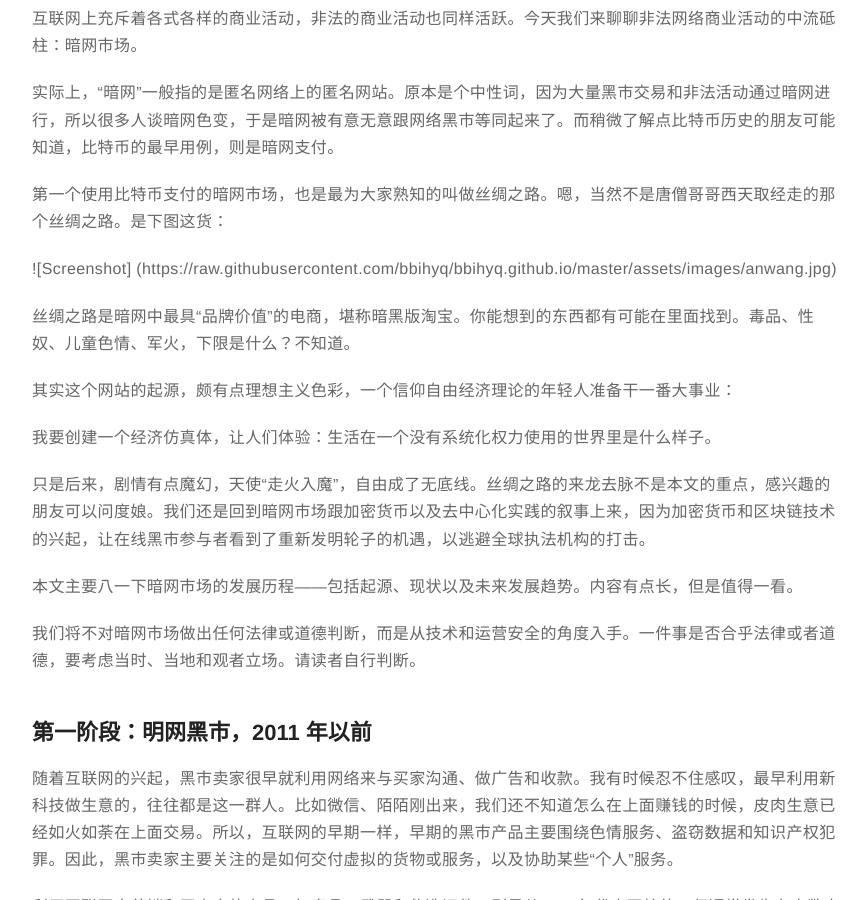
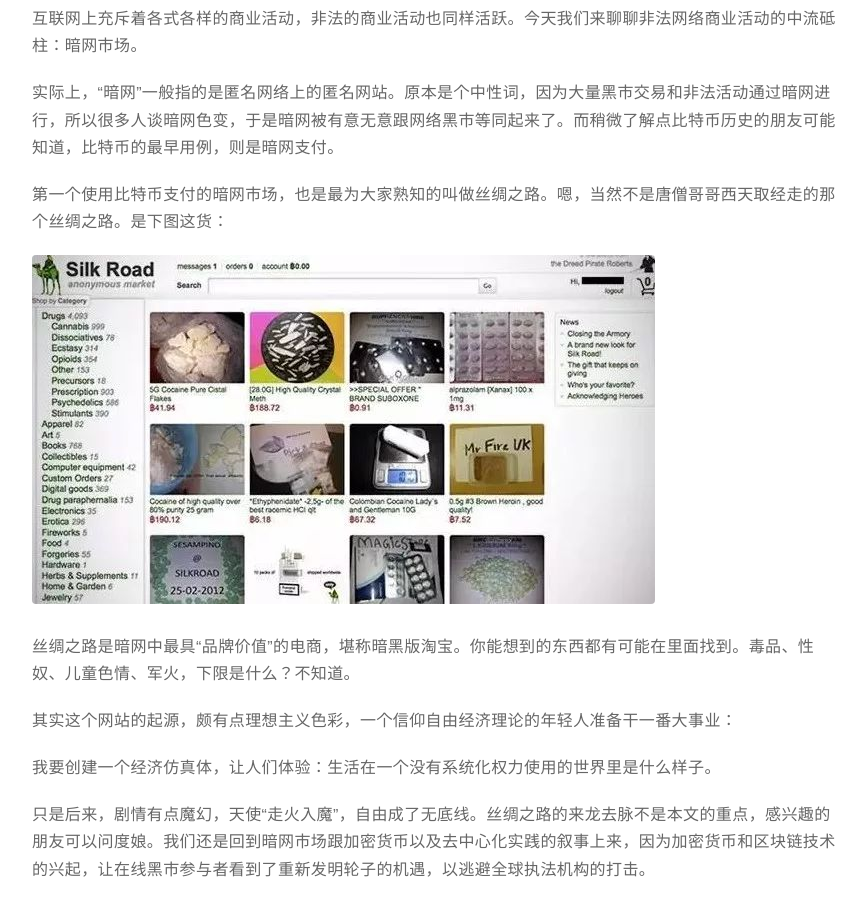
Before and after one commit to bbihyq/bbihyq.github.io, a Jekyll site: the page built from _posts/2019-01-24-anwang.markdown, in a window 1280 px wide and 900 px high, scrolled down 316 px. Shown: the whole window, without its empty margins (203-1070 px from the left). Built offline with Jekyll 4.4.1, drawn with Linux system fonts in a browser that asks for light colours; comment, search, counter and statistics services are not loaded.

Commit message:
Update 2019-01-24-anwang.markdown

```diff
--- a/_posts/2019-01-24-anwang.markdown
+++ b/_posts/2019-01-24-anwang.markdown
@@ -24,7 +24,7 @@ description: 暗网市场的未来进化
 第一个使用比特币支付的暗网市场，也是最为大家熟知的叫做丝绸之路。嗯，当然不是唐僧哥哥西天取经走的那个丝绸之路。是下图这货：
 
 
-![Screenshot] (https://raw.githubusercontent.com/bbihyq/bbihyq.github.io/master/assets/images/anwang.jpg)
+![Screenshot](https://raw.githubusercontent.com/bbihyq/bbihyq.github.io/master/assets/images/anwang.jpg)
 
 
 丝绸之路是暗网中最具“品牌价值”的电商，堪称暗黑版淘宝。你能想到的东西都有可能在里面找到。毒品、性奴、儿童色情、军火，下限是什么？不知道。
@@ -183,7 +183,7 @@ description: 暗网市场的未来进化
 
 
 
-暗网市场的未来发展
+## 暗网市场的未来发展
 
 
 该领域的未来发展可能会更关注客户的便利性。为了实现更好的用户体验，更多科技会被整合进暗网市场的新交易流程。比如信息服务会集成买卖双方的匿名通信、一体化的支付系统、藏货地点自动定位等功能。声誉系统会是下一个被集成的功能。
```
